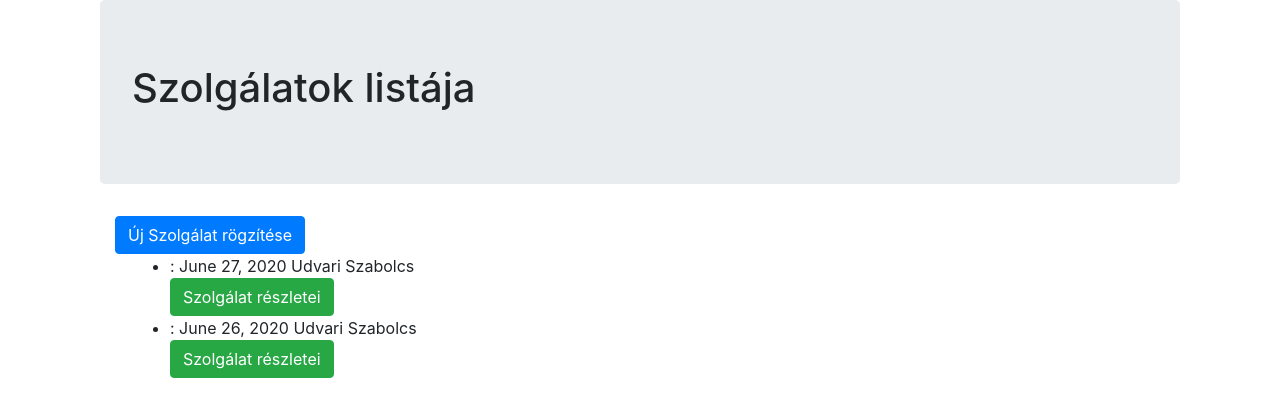
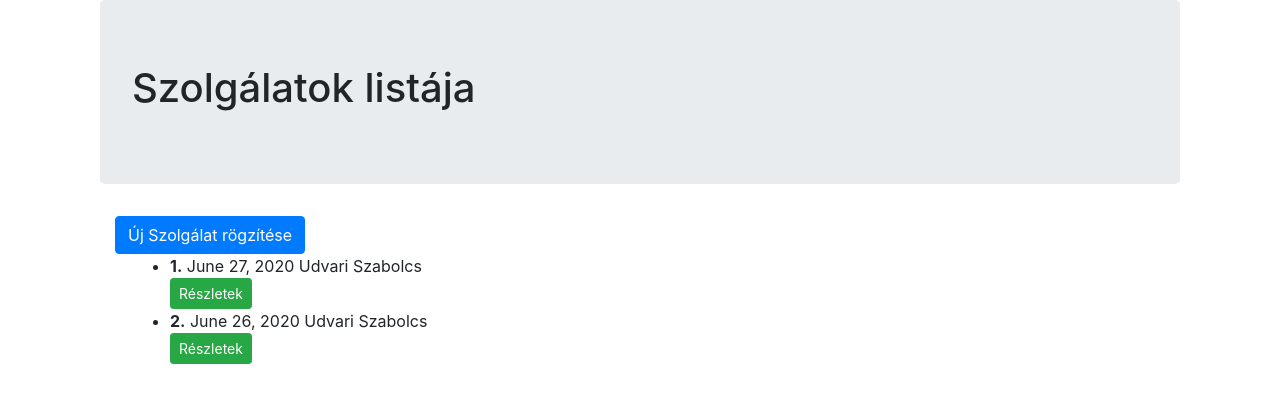
Before and after one commit to udvarisz/timesheet, a Django app: page /time_sheet/duty_list in a window 1280 px wide. Shown: the part 56-473 px from the top of the page. Run offline with Django 3.2, Linux system fonts and the light colour scheme; data comes from the database, SQL or seed files in the repository; both versions use the stored data as it was after the commit; some libraries are stand-ins or nearby versions.

Commit message:
csinosítás + viktoruser

```diff
--- a/mysite/time_sheet/templates/time_sheet/duty_list.html
+++ b/mysite/time_sheet/templates/time_sheet/duty_list.html
@@ -14,8 +14,8 @@ Tagok
 
 <ul>
   {% for duty in duty_list %}
-  <li>{{member.pk}} : {{duty.date}} {{duty.member}}<br>
-  <a href="{% url 'time_sheet:duty_detail' pk=duty.pk %}" class="btn btn-success">Szolgálat részletei</a></li>
+  <li><strong>{{duty.pk}}.</strong> {{duty.date}} {{duty.member}}<br>
+  <a href="{% url 'time_sheet:duty_detail' pk=duty.pk %}" class="btn btn-success btn-sm">Részletek</a></li>
   {% endfor %}
   </ul>
 </div>
--- a/mysite/time_sheet/templates/time_sheet/member_list.html
+++ b/mysite/time_sheet/templates/time_sheet/member_list.html
@@ -14,8 +14,8 @@ Tagok
 
 <ul>
   {% for member in member_list %}
-  <li>{{member.pk}} : {{member.last_name}} {{member.first_name}}<br>
-  <a href="{% url 'time_sheet:member_detail' pk=member.pk %}" class="btn btn-success">Tag adatai</a></li>
+  <li><strong>{{member.pk}}.</strong> {{member.last_name}} {{member.first_name}}<br>
+  <a href="{% url 'time_sheet:member_detail' pk=member.pk %}" class="btn btn-success btn-sm">Tag adatai</a></li>
   {% endfor %}
   </ul>
 </div>
```
Also changed, not shown: mysite/db.sqlite3.
